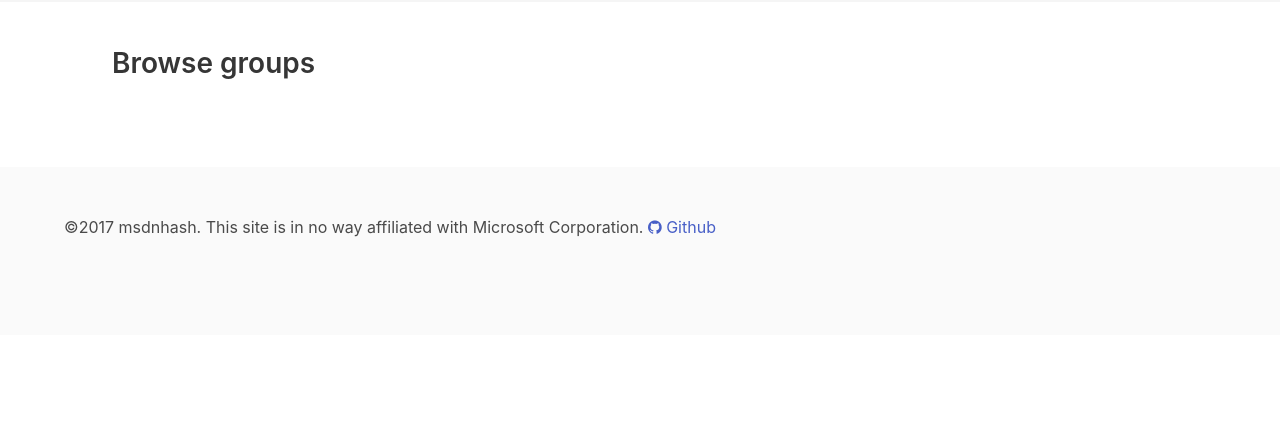
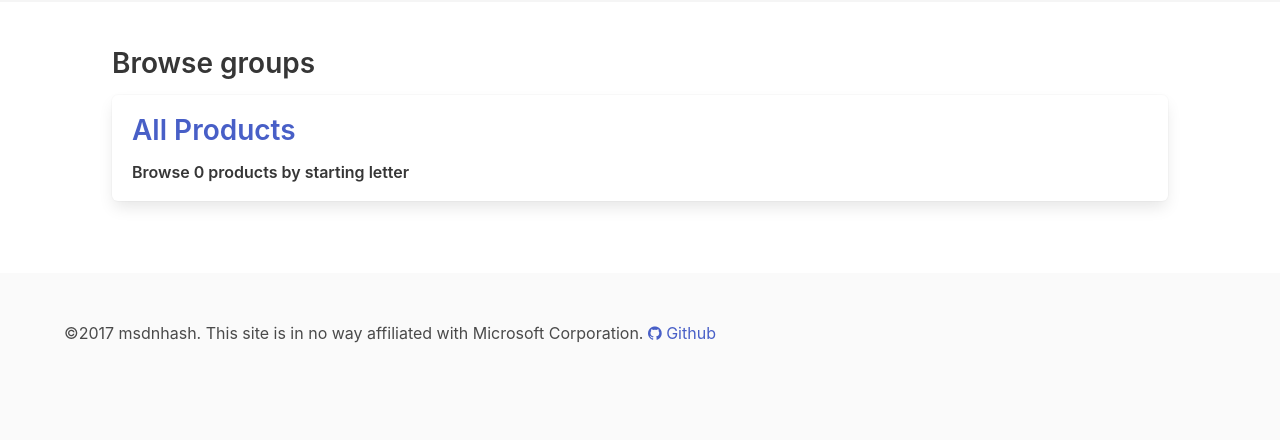
Before and after one commit to mauricew/dnhash, a Django app: page /browse in a window 1280 px wide. Shown: the part 52-492 px from the top of the page. Run offline with Django 3.2, Linux system fonts and the light colour scheme; data that the repository does not hold is empty; some libraries are stand-ins or nearby versions.

Commit message:
Display products from all groups

```diff
--- a/msdn/templates/msdn/group_detail.html
+++ b/msdn/templates/msdn/group_detail.html
@@ -6,7 +6,7 @@
 
         <table class="table">
             <thead>
-                <th>Name</th>
+                <th>Product name</th>
                 <th style="text-align: right;"># of files</th>
                 <th style="text-align: right;">Last file posted</th>
             </thead>
--- a/msdn/templates/msdn/group_list.html
+++ b/msdn/templates/msdn/group_list.html
@@ -3,6 +3,12 @@
 {% block content %}
 <section class="section container content">
     <h2>Browse groups</h2>
+    <div class="box">
+        <h2>
+            <a href="{% url 'family_list' %}?start_letter=a">All Products</a>
+            <h6 style="margin-bottom: 0;">Browse {{all_family_count}} products by starting letter</h6>
+        </h2>
+    </div>
     {% for g in groups %}
     <div class="box">
         <h4>
--- a/msdn/templates/msdn/index.html
+++ b/msdn/templates/msdn/index.html
@@ -52,6 +52,11 @@
             <div class="column">
                 <h3>Browse groups</h3>
                 <ul>
+                    <li>
+                        <a href="{% url 'family_list' %}?start_letter=a">
+                            <strong>All Products</strong>
+                        </a>
+                    </li>
                     {% for g in groups %}
                     <li>
                         <a href="{% url 'group_detail' g.id %}">{{g.name}}</a>
--- a/msdn/views.py
+++ b/msdn/views.py
@@ -1,4 +1,5 @@
 import datetime
+import string
 from django.shortcuts import render, get_object_or_404, redirect
 from django.db.models import Max, Count
 
@@ -33,10 +34,26 @@ def about(request):
 
 def browse_groups(request):
     groups = ProductGroup.objects.annotate(Count('productfamily')).order_by("name")
+    all_family_count = ProductFamily.objects.count()
 
-    context = {'groups': groups}
+    context = {'groups': groups, 'all_family_count': all_family_count}
     return render(request, 'msdn/group_list.html', context)
 
+
+def family_list(request):
+    start_letter = request.GET.get('start_letter')
+    if start_letter:
+        first_letter = start_letter[0]
+    else:
+        first_letter = 'a'
+
+    families = ProductFamily.objects \
+        .prefetch_related('group') \
+        .filter(name__startswith=first_letter).order_by('name') \
+        .annotate(Count('file'))
+
+    context = {'families': families, 'first_letter': first_letter, 'all_letters': string.ascii_lowercase}
+    return render(request, 'msdn/family_list.html', context)
 
 def group_detail(request, group_id):
     group = get_object_or_404(ProductGroup, pk=group_id)
--- a/msdnhash/urls.py
+++ b/msdnhash/urls.py
@@ -24,6 +24,7 @@ urlpatterns = [
     url(r'^browse', views.browse_groups, name='browse'),
     url(r'^search', views.search_by_hash, name='search_result'),
     url(r'^groups/(?P<group_id>[0-9]+)$', views.group_detail, name='group_detail'),
+    url(r'^families/$', views.family_list, name='family_list'),
     url(r'^families/(?P<family_id>[0-9]+)$', views.family_detail, name='family_detail'),
     url(r'^files/(?P<file_id>[0-9]+)$', views.file_detail, name='file_detail'),
     url(r'^admin/', admin.site.urls),
```
Also changed, not shown: msdn/templates/msdn/family_list.html (added, +47 -0 lines).
